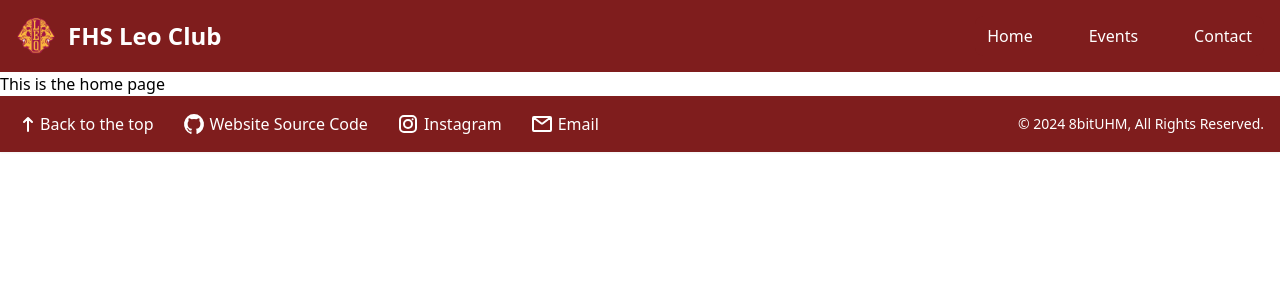
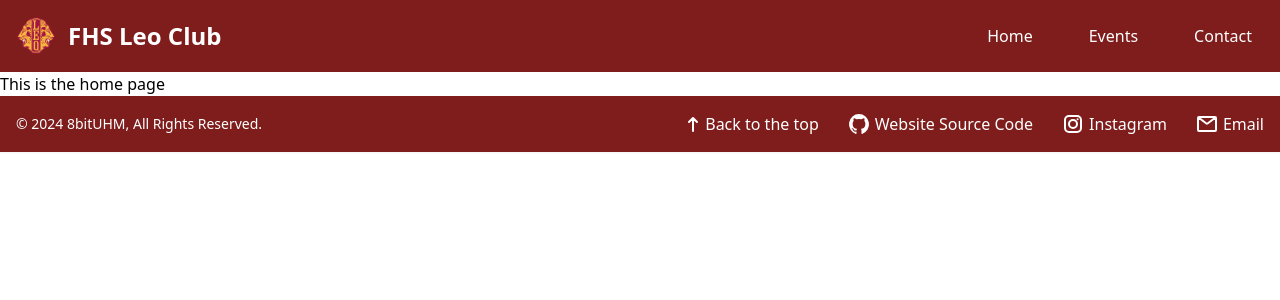
Before and after one commit to 8bitUHM/fhsleoclub, a React (Vite) app: page / in a window 1280 px wide. Shown: the top 300 px of the page. Built offline with nearby package versions, Linux system fonts and the light colour scheme.

Commit message:
Made it where the copyright will appear on the left but will be on the bottom in smaller screens

```diff
--- a/src/components/Footer.tsx
+++ b/src/components/Footer.tsx
@@ -3,7 +3,14 @@ const Footer = () => {
         <>
             <footer className="bg-red-900 shadow-sm dark:bg-gray-800">
                 <div className="w-full mx-auto max-w-screen-xl p-4 md:flex md:items-center md:justify-between md:flex-wrap md:content-between">
-                    <div className="md:flex md:flex-wrap items-center mt-3 font-medium text-white dark:text-gray-400 sm:mt-0">
+                    <span className="hidden md:block text-sm text-white sm:text-center dark:text-gray-400">
+                        © 2024{" "}
+                        <a href="https://flowbite.com/" className="hover:underline">
+                            8bitUHM
+                        </a>
+                        , All Rights Reserved.
+                    </span>
+                    <div className="md:flex md:flex-wrap items-center font-medium text-white dark:text-gray-400 sm:mt-0">
                         <div className="py-2 md:py-0">
                             <a href="#" className="flex items-center hover:underline me-4 md:me-6">
                                 <svg className="w-6 h-6 dark:text-white" aria-hidden="true" xmlns="http://www.w3.org/2000/svg" width="24" height="24" fill="none" viewBox="0 0 24 24">
@@ -38,7 +45,7 @@ const Footer = () => {
                             </a>
                         </div>
                     </div>
-                    <span className="text-sm text-white sm:text-center dark:text-gray-400">
+                    <span className="md:hidden text-sm text-white sm:text-center dark:text-gray-400">
                         © 2024{" "}
                         <a href="https://flowbite.com/" className="hover:underline">
                             8bitUHM
```
